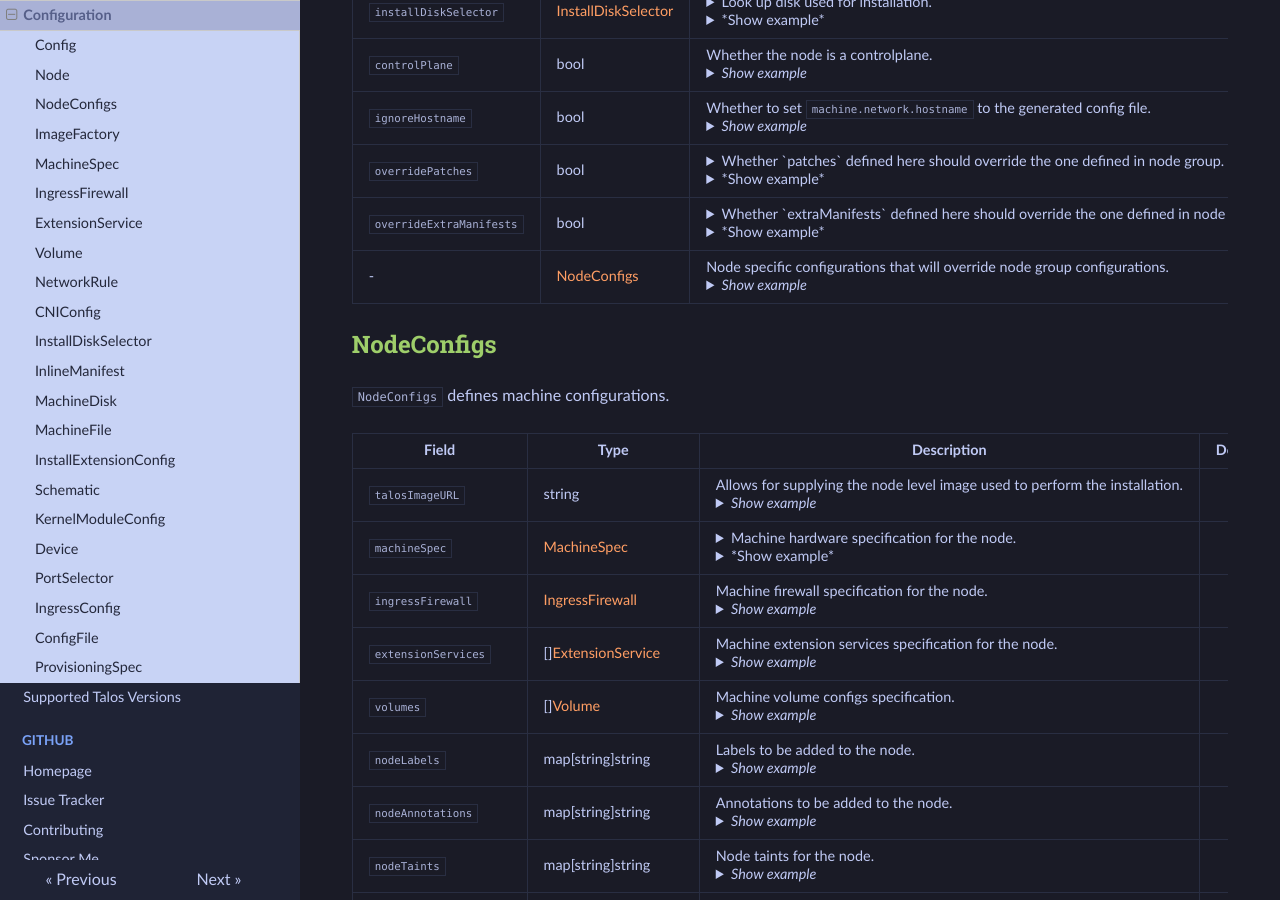
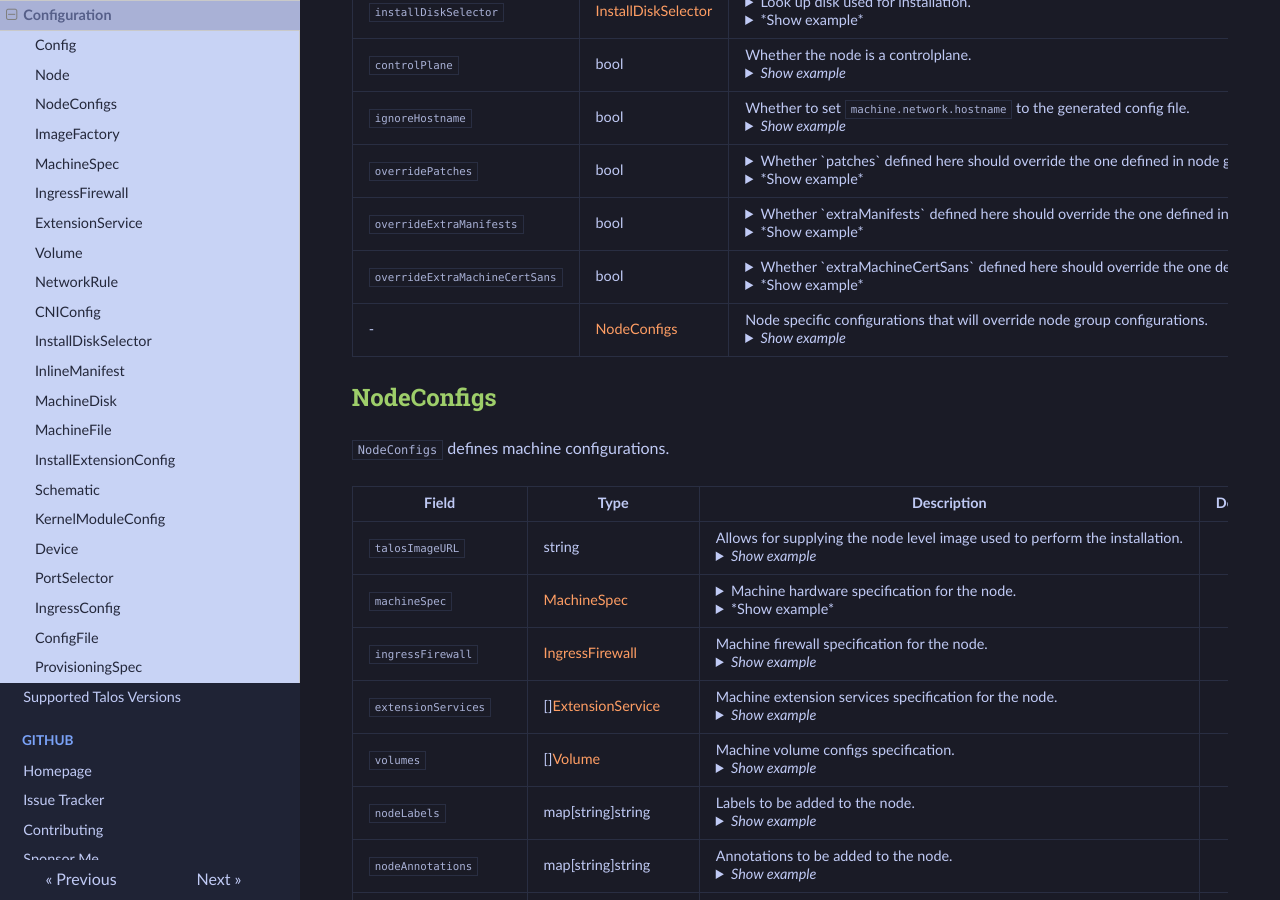
Before and after one commit to budimanjojo/talhelper, an MkDocs documentation site: the page built from docs/docs/reference/configuration.md, in a window 1280 px wide and 900 px high, scrolled down 1487 px. Built offline with MkDocs 1.6.1, drawn with Linux system fonts in a browser that asks for light colours; emoji names are drawn with the system emoji font.

Commit message:
fix: bring back overrideExtraMachineCertSans config & document it

````diff
--- a/docs/docs/reference/configuration.md
+++ b/docs/docs/reference/configuration.md
@@ -378,6 +378,17 @@ overridePatches: true
 <td markdown="1"><details><summary>Whether `extraManifests` defined here should override the one defined in node group.</summary>By default they will get appended instead.</details><details><summary>*Show example*</summary>
 ```yaml
 overrideExtraManifests: true
+```
+</summary></td>
+<td markdown="1" align="center">`false`</td>
+<td markdown="1" align="center">:negative_squared_cross_mark:</td>
+</tr>
+<tr markdown="1">
+<td markdown="1">`overrideExtraMachineCertSans`</td>
+<td markdown="1">bool</td>
+<td markdown="1"><details><summary>Whether `extraMachineCertSans` defined here should override the one defined in node group.</summary>By default they will get appended instead.</details><details><summary>*Show example*</summary>
+```yaml
+overrideExtraMachineCertSans: true
 ```
 </summary></td>
 <td markdown="1" align="center">`false`</td>
````
Also changed, not shown: 2 other files.
